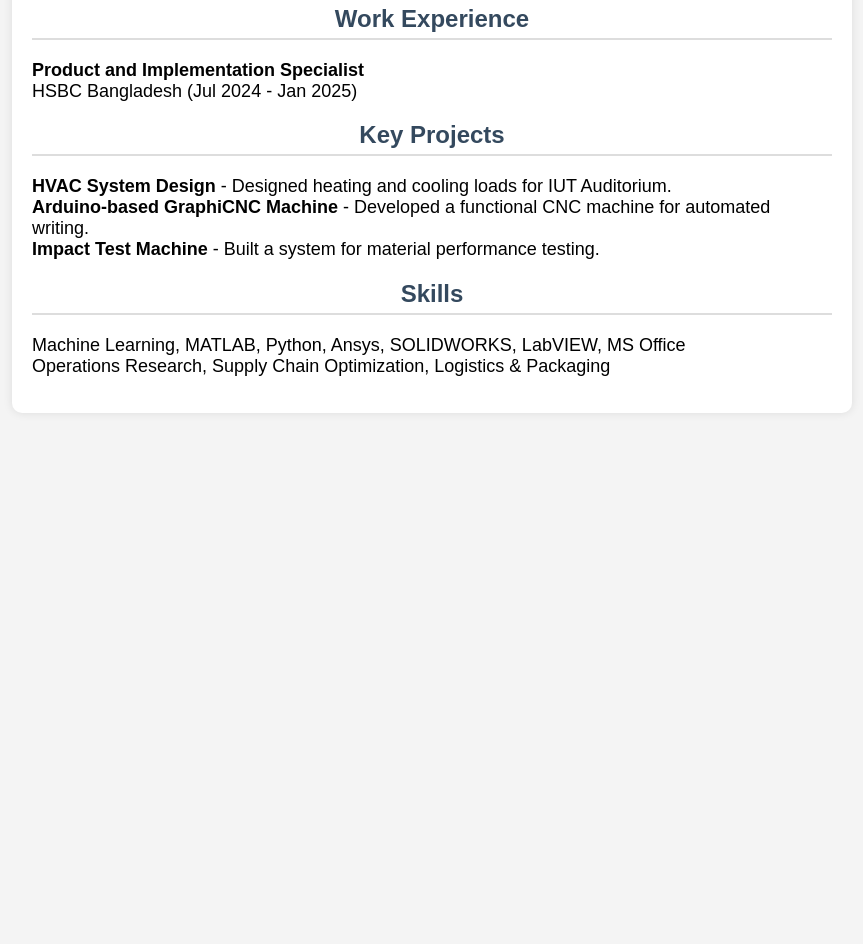
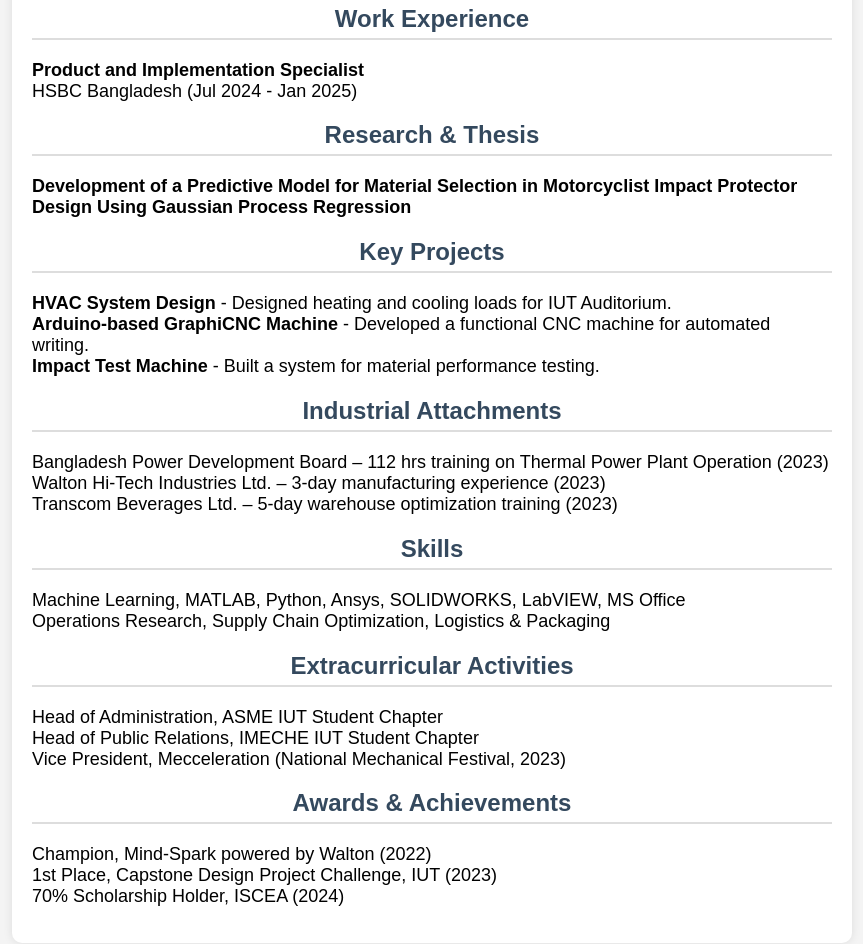
Before and after one commit to hasiburrahman4/hasiburrahman4.github.io, a plain HTML site: page index.html in a window 1280 px wide. Shown: the part 340-1284 px from the top of the page, without its empty margins (208-1071 px from the left). Before the commit the page ends 801 px from the top, so only its background shows below. Drawn offline with Linux system fonts and the light colour scheme.

Commit message:
Update index.html

```diff
--- a/index.html
+++ b/index.html
@@ -26,6 +26,9 @@
         <h2>Work Experience</h2>
         <p><strong>Product and Implementation Specialist</strong><br>HSBC Bangladesh (Jul 2024 - Jan 2025)</p>
 
+        <h2>Research & Thesis</h2>
+        <p><strong>Development of a Predictive Model for Material Selection in Motorcyclist Impact Protector Design Using Gaussian Process Regression</strong></p>
+
         <h2>Key Projects</h2>
         <ul>
             <li><strong>HVAC System Design</strong> - Designed heating and cooling loads for IUT Auditorium.</li>
@@ -33,11 +36,32 @@
             <li><strong>Impact Test Machine</strong> - Built a system for material performance testing.</li>
         </ul>
 
+        <h2>Industrial Attachments</h2>
+        <ul>
+            <li>Bangladesh Power Development Board – 112 hrs training on Thermal Power Plant Operation (2023)</li>
+            <li>Walton Hi-Tech Industries Ltd. – 3-day manufacturing experience (2023)</li>
+            <li>Transcom Beverages Ltd. – 5-day warehouse optimization training (2023)</li>
+        </ul>
+
         <h2>Skills</h2>
         <ul>
             <li>Machine Learning, MATLAB, Python, Ansys, SOLIDWORKS, LabVIEW, MS Office</li>
             <li>Operations Research, Supply Chain Optimization, Logistics & Packaging</li>
         </ul>
+
+        <h2>Extracurricular Activities</h2>
+        <ul>
+            <li>Head of Administration, ASME IUT Student Chapter</li>
+            <li>Head of Public Relations, IMECHE IUT Student Chapter</li>
+            <li>Vice President, Mecceleration (National Mechanical Festival, 2023)</li>
+        </ul>
+
+        <h2>Awards & Achievements</h2>
+        <ul>
+            <li>Champion, Mind-Spark powered by Walton (2022)</li>
+            <li>1st Place, Capstone Design Project Challenge, IUT (2023)</li>
+            <li>70% Scholarship Holder, ISCEA (2024)</li>
+        </ul>
     </div>
 </body>
 </html>
```
